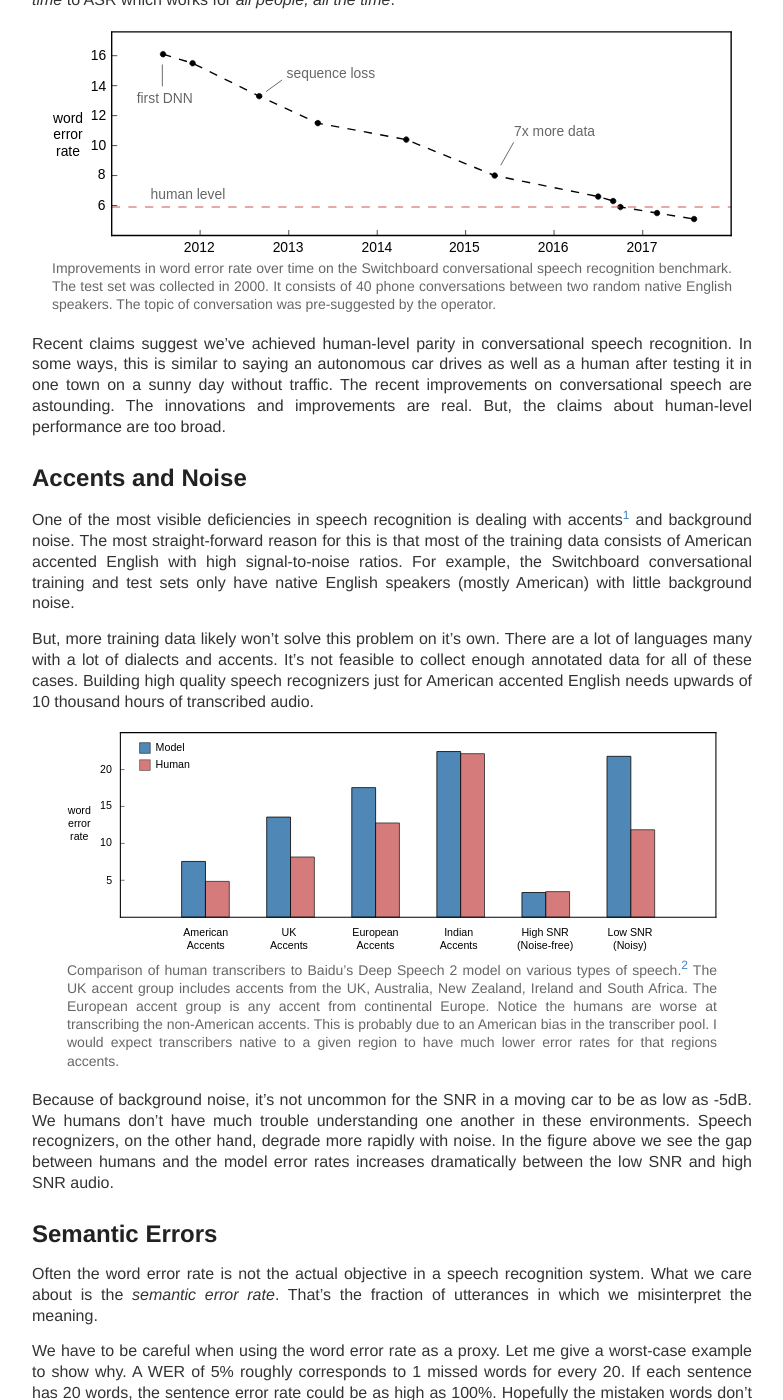
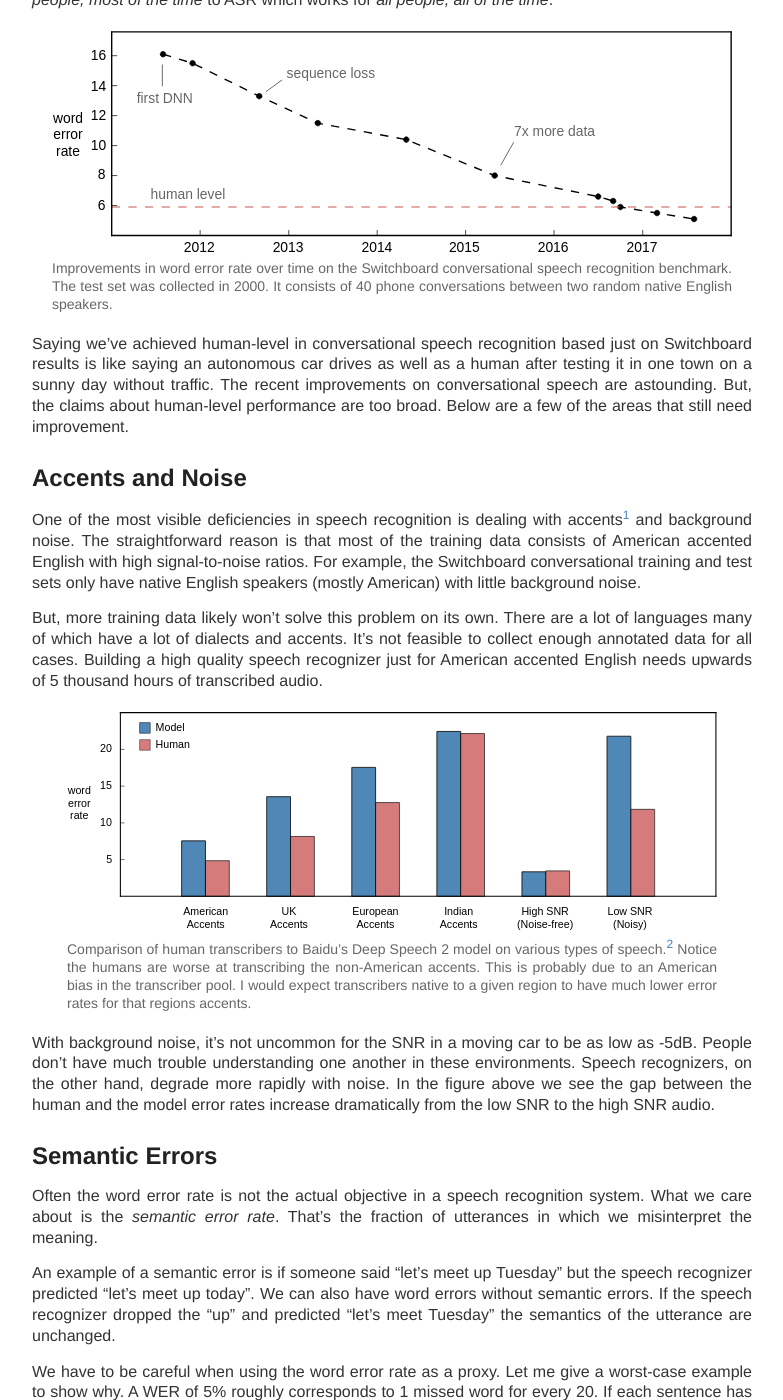
Before and after one commit to awni/awni.github.io, a Jekyll site: the page built from _posts/2017-10-11-speech-recognition.md, in a window 1280 px wide and 1400 px high, scrolled down 327 px. Shown: the whole window, without its empty margins (248-1031 px from the left). Built offline with Jekyll 4.4.1, drawn with Linux system fonts in a browser that asks for light colours; comment, search, counter and statistics services are not loaded; some of the changed text lies outside the part shown.

Commit message:
speech post

```diff
--- a/_includes/meta.html
+++ b/_includes/meta.html
@@ -12,7 +12,14 @@
     {% endif %}
     <meta name="author" content="{{ site.name }}" />
 
+    <meta name="twitter:card" content="summary">
     {% if page.title %}
     <meta property="og:title" content="{{ page.title }}" />
     <meta property="twitter:title" content="{{ page.title }}" />
     {% endif %}
+    {% if page.url %}
+    <meta name="twitter:url" content="{{ site.base_url }}{{ page.url }}">
+    {% endif %}
+    {% if page.image %}
+    <meta name="twitter:image:src" content="{{ site.base_url }}{{ page.image }}">
+    {% endif %}
--- a/speech-recognition.md
+++ b/_posts/2017-10-11-speech-recognition.md
@@ -1,66 +1,64 @@
 ---
 layout: post
 title: Speech Recognition Is Not Solved
+image: images/speech-recognition/wer.svg
 ---
 
-Since Deep Learning hit the scene in speech recognition, word error rates have
-fallen dramatically. I'll discuss a few reasons why, despite what you may have
-read, we don't yet have human-level speech recognition. Acknowledging these
-problems and taking steps towards solving them is critical to progress in ASR.
-It's the only way we can go from ASR which works for *some people, most of the
-time* to ASR which works for *all people, all the time*.
+Ever since Deep Learning hit the scene in speech recognition, word error rates
+have fallen dramatically. But despite articles you may have read, we still
+don't have human-level speech recognition. Speech recognizers have many failure
+modes. Acknowledging these and taking steps towards solving them is critical to
+progress. It's the only way to go from <abbr title="automatic speech recognition">ASR</abbr>
+which works for *some people, most of the time* to ASR which works for *all
+people, all of the time*.
 
 <div class="figure" style="margin-top:20px;margin-bottom:20px">
 <img src="{{ site.base_url }}/images/speech-recognition/wer.svg" style="width:680px"/>
 <div class="caption" markdown="span">
 Improvements in word error rate over time on the Switchboard conversational
 speech recognition benchmark. The test set was collected in 2000. It consists
-of 40 phone conversations between two random native English speakers. The topic
-of conversation was pre-suggested by the operator.
+of 40 phone conversations between two random native English speakers.
 </div>
 </div>
 
-Recent claims suggest we've achieved human-level parity in conversational
-speech recognition. In some ways, this is similar to saying an autonomous car
-drives as well as a human after testing it in one town on a sunny day
-without traffic. The recent improvements on conversational speech are
-astounding. The innovations and improvements are real. But, the claims about
-human-level performance are too broad.
+Saying we've achieved human-level in conversational speech recognition based
+just on Switchboard results is like saying an autonomous car drives as well as
+a human after testing it in one town on a sunny day without traffic. The
+recent improvements on conversational speech are astounding. But, the claims
+about human-level performance are too broad. Below are a few of the areas that
+still need improvement.
 
 ## Accents and Noise
 
 One of the most visible deficiencies in speech recognition is dealing with
-accents[^scottish_accent] and background noise. The most straight-forward
-reason for this is that most of the training data consists of American accented
-English with high signal-to-noise ratios. For example, the Switchboard
-conversational training and test sets only have native English speakers (mostly
-American) with little background noise.
+accents[^scottish_accent] and background noise. The straightforward reason is
+that most of the training data consists of American accented English with high
+signal-to-noise ratios. For example, the Switchboard conversational training
+and test sets only have native English speakers (mostly American) with little
+background noise.
 
-But, more training data likely won't solve this problem on it's own. There are
-a lot of languages many with a lot of dialects and accents. It's not feasible
-to collect enough annotated data for all of these cases. Building high quality
-speech recognizers just for American accented English needs upwards of 10
+But, more training data likely won't solve this problem on its own. There are a
+lot of languages many of which have a lot of dialects and accents. It's not
+feasible to collect enough annotated data for all cases. Building a high
+quality speech recognizer just for American accented English needs upwards of 5
 thousand hours of transcribed audio.
 
 <div class="figure" style="margin-top:20px;margin-bottom:20px">
 <img src="{{ site.base_url }}/images/speech-recognition/human_model.svg" style="width:650px"/>
 <div class="caption" markdown="span">
 Comparison of human transcribers to Baidu's Deep Speech 2 model on various
-types of speech.[^data_details] The UK accent group includes accents from the
-UK, Australia, New Zealand, Ireland and South Africa. The European accent group
-is any accent from continental Europe. Notice the humans are worse at
+types of speech.[^data_details] Notice the humans are worse at
 transcribing the non-American accents. This is probably due to an American bias
 in the transcriber pool. I would expect transcribers native to a given region
 to have much lower error rates for that regions accents.
 </div>
 </div>
 
-Because of background noise, it's not uncommon for the SNR in a moving car to
-be as low as -5dB. We humans don't have much trouble understanding one another
-in these environments. Speech recognizers, on the other hand, degrade more
-rapidly with noise. In the figure above we see the gap between humans and the
-model error rates increases dramatically between the low SNR and high SNR
-audio.
+With background noise, it's not uncommon for the SNR in a moving car to be as
+low as -5dB. People don't have much trouble understanding one another in these
+environments. Speech recognizers, on the other hand, degrade more rapidly with
+noise. In the figure above we see the gap between the human and the model error
+rates increase dramatically from the low SNR to the high SNR audio.
 
 ## Semantic Errors
 
@@ -68,12 +66,17 @@
 system. What we care about is the *semantic error rate*. That's the fraction
 of utterances in which we misinterpret the meaning.
 
+An example of a semantic error is if someone said "let’s meet up Tuesday" but
+the speech recognizer predicted "let’s meet up today". We can also have word
+errors without semantic errors. If the speech recognizer dropped the "up" and
+predicted "let’s meet Tuesday" the semantics of the utterance are unchanged.
+
 We have to be careful when using the word error rate as a proxy. Let me give a
 worst-case example to show why. A WER of 5% roughly corresponds to 1 missed
-words for every 20. If each sentence has 20 words, the sentence error rate
-could be as high as 100%. Hopefully the mistaken words don't change the
-semantic meaning of the sentences. Otherwise the recognizer could misinterpret
-every sentence even with a 5% WER.
+word for every 20. If each sentence has 20 words (about average for English),
+the sentence error rate could be as high as 100%. Hopefully the mistaken words
+don't change the semantic meaning of the sentences. Otherwise the recognizer
+could misinterpret every sentence even with a 5% WER.
 
 When comparing models to humans, it's important to check the nature of the
 mistakes and not just look at the WER as a conclusive number. In my own
@@ -89,21 +92,21 @@
 
 ## Single-channel, Multi-speaker
 
-The Switchboard conversational task is also easier because each speaker has
-their own microphone and there are only two speakers. There's no overlap of
-multiple speakers in the same audio stream. Humans on the other hand can
-converse with multiple speakers at the same time.
+The Switchboard conversational task is also easier because each speaker is
+recorded with a separate microphone. There's no overlap of multiple speakers in
+the same audio stream. Humans on the other hand can understand multiple
+speakers sometimes talking at the same time.
 
 A good conversational speech recognizer must be able to segment the audio based
 on who is speaking (*diarisation*). It should also be able to make sense of
 audio with overlapping speakers (*source separation*). This should be doable
-without needing a microphone close to the mouth of each speaker, so
+without needing a microphone close to the mouth of each speaker, so that
 conversational speech can work well in arbitrary locations.
 
 ## Domain Variation
 
-Accents and background noise are just two factors a speech
-recognizer should be robust to. Here are a few more:
+Accents and background noise are just two factors a speech recognizer needs to
+be robust to. Here are a few more:
 
 - Reverberation from varying the acoustic environment.
 - Artefacts from the hardware.
@@ -123,36 +126,36 @@
 
 One reason for this is that the evaluation is done *context-free*. In real life
 we use many other cues to help us understand what someone is saying. Some
-examples of context that we use that speech recognizers don't include:
+examples of context that people use but speech recognizers don't include:
 
 - The history of the conversation and the topic being discussed.
 - Visual cues of the person speaking including facial expressions and lip movement.
 - Prior knowledge about the person we are speaking with.
 
-For example, Android's speech recognizer has knowledge of your contact list so
+Currently, Android's speech recognizer has knowledge of your contact list so
 it can recognize your friends names.[^contacts] The voice search in maps
-products can use geolocation to narrow down the possible points-of-interest
+products uses geolocation to narrow down the possible points-of-interest
 you might be asking to navigate to.[^geo_location]
 
 The accuracy of ASR systems definitely improves when incorporating this type of
-signal. We've just begun to scratch the surface on the type of context we can
-include and how it's used.
+signal. But, we've just begun to scratch the surface on the type of context we
+can include and how it's used.
 
 ## Deployment
 
 The recent improvements in conversational speech are not deployable. When
 thinking about what makes a new speech algorithm deployable, it's helpful to
-consider both latency and compute. The two are definitely related. Algorithms
-which increase compute tend to increase latency. But for simplicity I'll
-discuss each separately.
+think in terms of latency and compute. The two are related, as algorithms which
+increase compute tend to increase latency. But for simplicity I'll discuss each
+separately.
 
 **Latency**: With latency, I mean the time from when the user is done
 speaking to when the transcription is complete. Low latency is a common product
-constraint in ASR. It can significantly impact the user experience. Latencies
-requirements in the tens of milliseconds aren't uncommon for ASR systems. While
-may sound extreme, remember that the producing the transcript is usually the
-first step a series of expensive computations. For example in voice search the
-actual search has to be done after the speech recognition.
+constraint in ASR. It can significantly impact the user experience. Latency
+requirements in the tens of milliseconds aren't uncommon for ASR systems. While this
+may sound extreme, remember that producing the transcript is usually the
+first step in a series of expensive computations. For example in voice search the
+actual web-scale search has to be done after the speech recognition.
 
 Bidirectional recurrent layers are a good example of a latency killing
 improvement. All the recent state-of-the-art results in conversational speech
@@ -171,18 +174,19 @@
 </div>
 </div>
 
-A good way to efficiently incorporate future information in speech
-recognition is still an open problem.
+A good way to efficiently incorporate future information in speech recognition
+is still an open problem.
 
 **Compute**: The amount of computational power needed to transcribe an
 utterance is an economic constraint. We have to consider the *bang-for-buck* of
 every accuracy improvement to a speech recognizer. If an improvement doesn't
-meet our threshold, then it can't be deployed.
+meet an economical threshold, then it can't be deployed.
 
-A classic example of consistent improvement that never gets deployed is an
-ensemble. The 1% or 2% decrease in error is rarely worth the 2-8x increase in
-compute. Big RNN language models are also usually in this category since they
-really slow down the beam search. I expect this will change in the future.
+A classic example of a consistent improvement that never gets deployed is an
+ensemble. The 1% or 2% error reduction is rarely worth the 2-8x increase in
+compute. Modern RNN language models are also usually in this category since
+they are very expensive to use in a beam search; though I expect this will
+change in the future.
 
 As a caveat, I'm not suggesting research which improves accuracy at great
 computational cost isn't useful. We've seen the pattern of "first slow but
@@ -191,20 +195,19 @@
 
 ## The Next Five Years
 
-Claims like "human-level performance on conversational speech" aren't
-necessarily good for the field. Aspiring researchers looking to innovate on
-hard problems and have a big impact may think all the problems in speech
-recognition have been solved. And they will focus their attention elsewhere.
-
-There are still a lot of open and challenging problems in speech understanding.
+There are still many open and challenging problems in speech recognition.
 These include:
 - Broadening the capabilities to new domains, accents and far-field, low SNR speech.
 - Incorporating more context into the recognition process.
 - Diarisation and source-separation.
-- Semantic error rates and innovative methods of evaluating recognizers.
+- Semantic error rates and innovative methods for evaluating recognizers.
 - Super low-latency and efficient inference.
 
 I look forward to the next five years of progress on these and other fronts.
+
+### Acknowledgements
+
+Thanks to Marya Hannun for useful feedback and edits.
 
 ### Footnotes
 [^scottish_accent]:
@@ -212,8 +215,8 @@
 
 [^data_details]:
     These results are from [Amodei et al, 2016](https://arxiv.org/abs/1512.02595).
-    The accented speech comes from [VoxForge]. The noise-free and noisy speech
-    comes from the third [CHiME] challenge.
+    The accented speech comes from [VoxForge]. The noise-free and noisy
+    speech comes from the third [CHiME] challenge.
 
 [^contacts]:
     See [Aleksic et al., 2015](http://ieeexplore.ieee.org/document/7178957/)
```
Also changed, not shown: other parts of _posts/2017-10-11-speech-recognition.md (+3 -3 lines).
